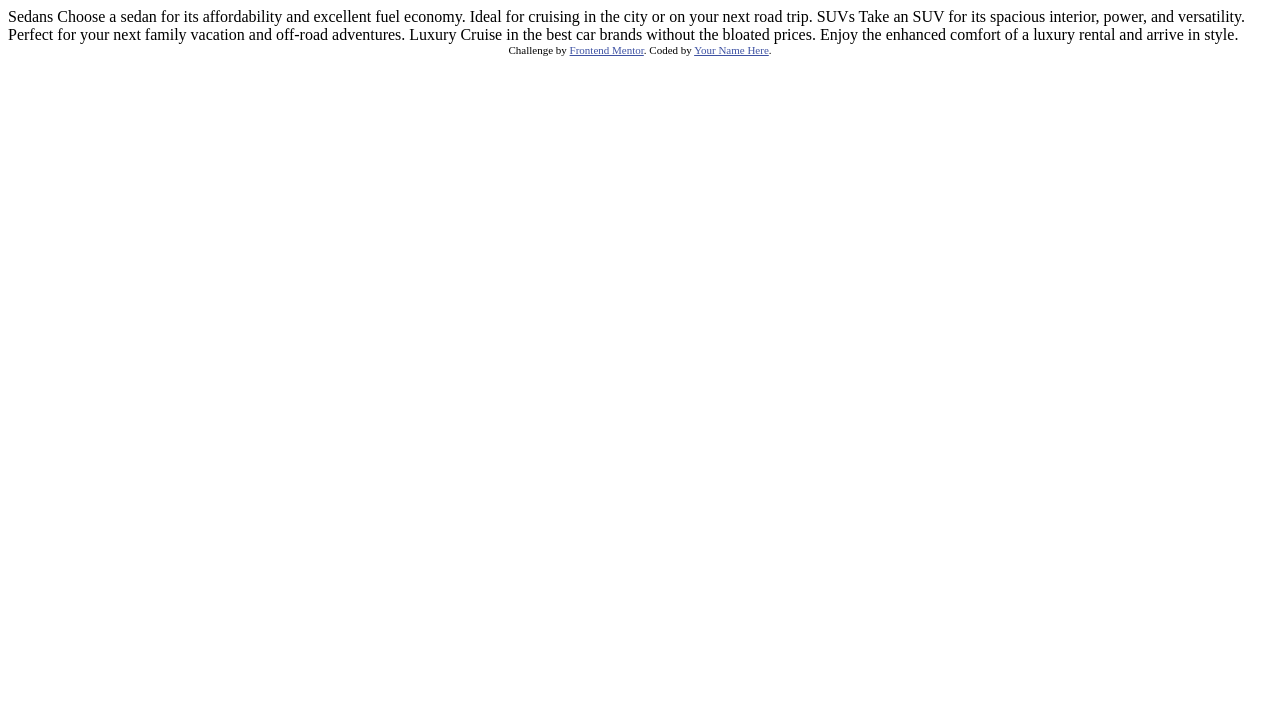
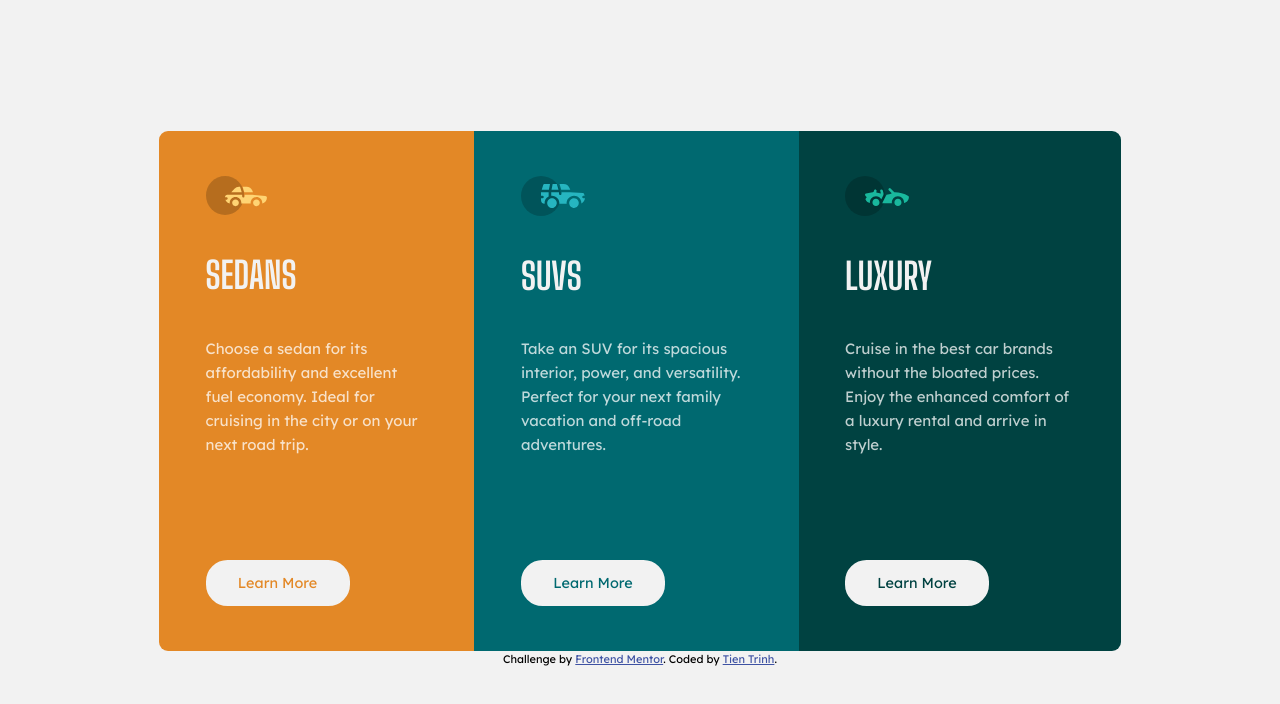
Before and after one commit to tientrinh21/3-column-preview-card-component, a plain HTML site: page index.html in a window 1280 px wide. Drawn offline with Linux system fonts and the light colour scheme.

Commit message:
Desktop verson

```diff
--- a/index.html
+++ b/index.html
@@ -1,36 +1,54 @@
 <!DOCTYPE html>
 <html lang="en">
 	<head>
-  <meta charset="UTF-8">
-  <meta name="viewport" content="width=device-width, initial-scale=1.0"> <!-- displays site properly based on user's device -->
+		<meta charset="UTF-8" />
+		<meta name="viewport" content="width=device-width, initial-scale=1.0" />
+		<!-- displays site properly based on user's device -->
 
-  <link rel="icon" type="image/png" sizes="32x32" href="./images/favicon-32x32.png">
+		<link rel="icon" type="image/png" sizes="32x32" href="./images/favicon-32x32.png" />
 
 		<title>Frontend Mentor | 3-column preview card component</title>
 
-  <!-- Feel free to remove these styles or customise in your own stylesheet 👍 -->
-  <style>
-    .attribution { font-size: 11px; text-align: center; }
-    .attribution a { color: hsl(228, 45%, 44%); }
-  </style>
+		<link rel="stylesheet" href="style.css" />
 	</head>
 	<body>
-
-  Sedans
-  Choose a sedan for its affordability and excellent fuel economy. Ideal for cruising in the city
-  or on your next road trip.
-
-  SUVs
-  Take an SUV for its spacious interior, power, and versatility. Perfect for your next family vacation
-  and off-road adventures.
-
-  Luxury
-  Cruise in the best car brands without the bloated prices. Enjoy the enhanced comfort of a luxury
-  rental and arrive in style.
-
+		<div class="center">
+			<main class="container">
+				<div class="card card-1">
+					<img src="images/icon-sedans.svg" alt="sedan-logo" />
+					<span class="card-header">Sedans</span>
+					<p>
+						Choose a sedan for its affordability and excellent fuel economy. Ideal for cruising in
+						the city or on your next road trip.
+					</p>
+					<button>Learn More</button>
+				</div>
+				<div class="card card-2">
+					<img src="images/icon-suvs.svg" alt="suvs-logo" />
+					<span class="card-header">SUVs</span>
+					<p>
+						Take an SUV for its spacious interior, power, and versatility. Perfect for your next
+						family vacation and off-road adventures.
+					</p>
+					<button>Learn More</button>
+				</div>
+				<div class="card card-3">
+					<img src="images/icon-luxury.svg" alt="luxury-logo" />
+					<span class="card-header">Luxury</span>
+					<p>
+						Cruise in the best car brands without the bloated prices. Enjoy the enhanced comfort of
+						a luxury rental and arrive in style.
+					</p>
+					<button>Learn More</button>
+				</div>
+			</main>
 			<div class="attribution">
-    Challenge by <a href="https://www.frontendmentor.io?ref=challenge" target="_blank">Frontend Mentor</a>.
-    Coded by <a href="#">Your Name Here</a>.
+				Challenge by
+				<a href="https://www.frontendmentor.io?ref=challenge" target="blank">Frontend Mentor</a>.
+				Coded by
+				<a href="https://github.com/tientrinh21/3-column-preview-card-component-main">Tien Trinh</a
+				>.
+			</div>
 		</div>
 	</body>
 </html>
--- /dev/null
+++ b/style.css
@@ -0,0 +1,107 @@
+/* Font */
+@import url('https://fonts.googleapis.com/css2?family=Lexend+Deca&display=swap');
+@import url('https://fonts.googleapis.com/css2?family=Big+Shoulders+Display:wght@700&display=swap');
+
+/* Main */
+:root {
+	--bright-orange: hsl(31, 77%, 52%);
+	--dark-cyan: hsl(184, 100%, 22%);
+	--very-dark-cyan: hsl(179, 100%, 13%);
+	--transparent-white: hsla(0, 0%, 100%, 0.75);
+	--very-light-grey: hsl(0, 0%, 95%);
+
+	--header-font: 'Big Shoulders Display', cursive;
+	--text-font: 'Lexend Deca', sans-serif;
+}
+
+* {
+	box-sizing: border-box;
+	padding: 0;
+	margin: 0;
+}
+
+body {
+	background-color: var(--very-light-grey);
+	font-family: var(--text-font);
+	font-size: 15px;
+	line-height: 1.6;
+}
+
+.center {
+	display: flex;
+	align-items: center;
+	justify-content: center;
+	flex-direction: column;
+	height: 100vh;
+}
+
+.container {
+	display: flex;
+	height: 65vh;
+	width: calc(18.5 / 10 * 65vh);
+}
+
+.card {
+	display: flex;
+	flex-direction: column;
+	justify-content: space-between;
+	color: var(--transparent-white);
+	padding: 3em 3.2em 3em 3.1em;
+}
+
+.card img {
+	width: 28%;
+}
+
+.card span {
+	font-family: var(--header-font);
+	font-size: 2.3rem;
+	color: var(--very-light-grey);
+	text-transform: uppercase;
+}
+
+.card button {
+	background-color: var(--very-light-grey);
+	border: solid var(--very-light-grey) 2px;
+	border-radius: 1.5em;
+	height: 3.2em;
+	width: 10em;
+	font-family: var(--text-font);
+	font-size: 0.9rem;
+	margin-top: 5em;
+}
+
+.card-1 {
+	background-color: var(--bright-orange);
+	border-radius: 0.6em 0 0 0.6em;
+}
+
+.card-1 button {
+	color: var(--bright-orange);
+}
+
+.card-2 {
+	background-color: var(--dark-cyan);
+}
+
+.card-2 button {
+	color: var(--dark-cyan);
+}
+
+.card-3 {
+	background-color: var(--very-dark-cyan);
+	border-radius: 0 0.6em 0.6em 0;
+}
+
+.card-3 button {
+	color: var(--very-dark-cyan);
+}
+
+/* Atribution */
+.attribution {
+	font-size: 11px;
+	text-align: center;
+}
+.attribution a {
+	color: hsl(228, 45%, 44%);
+}
```
Also changed, not shown: 1 other file. Lines whose indentation alone changed are shown as unchanged.
